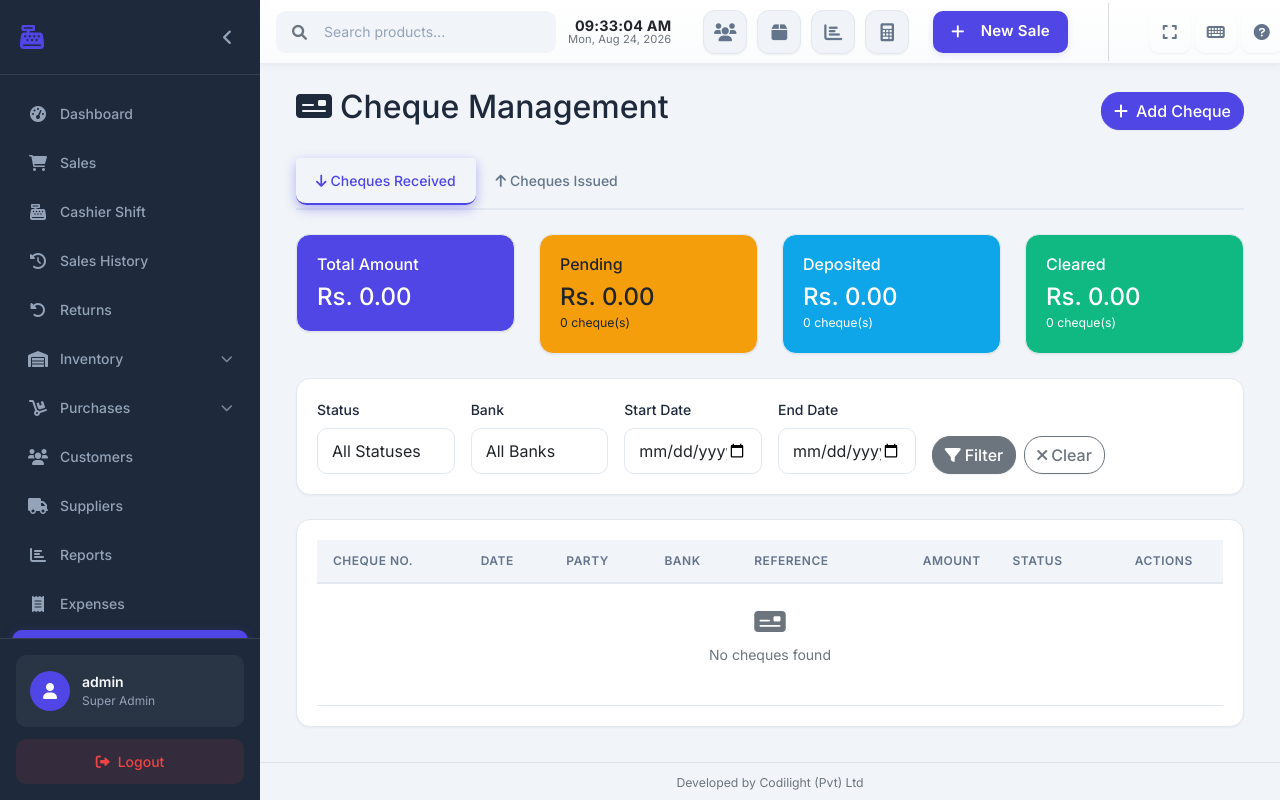
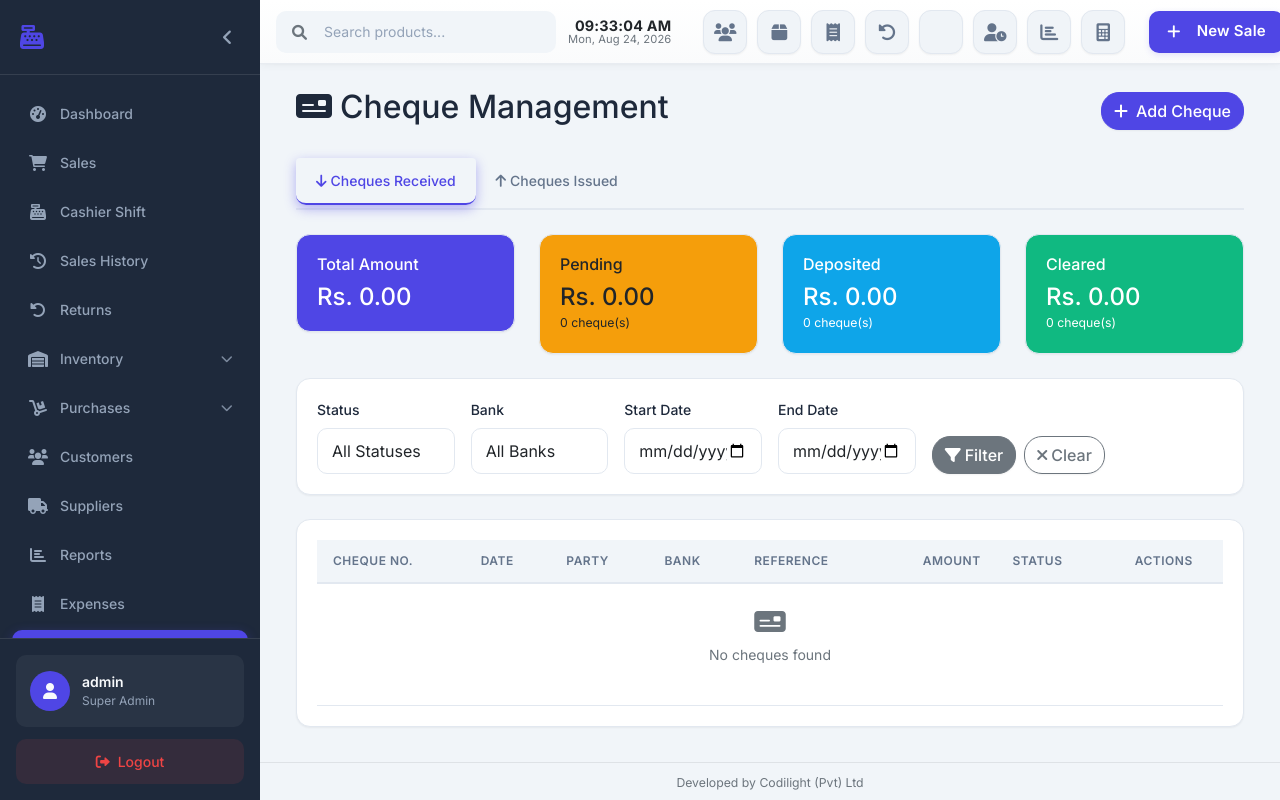
Before and after one commit to myposweb3-cyber/infixindustries, a Flask app: page /cheques in a window 1280 px wide. Run offline with Flask 3, Linux system fonts and the light colour scheme; a user stored in the database is signed in; data comes from the database, SQL or seed files in the repository; data that the repository does not hold is empty; some libraries are stand-ins or nearby versions.

Commit message:
Improve header quick actions

```diff
--- a/app/static/js/app.js
+++ b/app/static/js/app.js
@@ -305,7 +305,10 @@ document.addEventListener('DOMContentLoaded', function() {
         btn.addEventListener('click', function(e) {
             const url = this.dataset.url;
             if (url) {
-                window.location.href = url;
+                // The explicit destination keeps keyboard/touch activation consistent
+                // with the visual quick-action button and avoids duplicate navigation.
+                e.preventDefault();
+                window.location.assign(url);
             }
         });
 
@@ -354,6 +357,7 @@ document.addEventListener('DOMContentLoaded', function() {
             'R': '/sales/returns',              // Returns
             'B': '/sales/sales?held=true',      // Hold Bills
             'E': '/expenses/expenses',          // Expenses
+            'S': '/shifts/shifts',               // Cashier Shifts
             'T': '/reports/reports'             // Reports
         };
 
--- a/app/templates/base.html
+++ b/app/templates/base.html
@@ -273,16 +273,28 @@
 
                     <!-- Quick Nav Buttons -->
                     <div class="d-none d-lg-flex align-items-center gap-2 quick-nav-buttons">
-                        <a href="{{ url_for('customers.customers') }}" class="btn btn-link text-secondary text-decoration-none quick-nav-btn" data-bs-toggle="tooltip" title="Customers">
+                        <a href="{{ url_for('customers.customers') }}" class="btn btn-link text-secondary text-decoration-none quick-nav-btn quick-nav-button" data-url="{{ url_for('customers.customers') }}" data-shortcut="C" data-bs-toggle="tooltip" title="Customers (C)" aria-label="Customers">
                             <i class="fas fa-users"></i>
                         </a>
-                        <a href="{{ url_for('inventory.inventory') }}" class="btn btn-link text-secondary text-decoration-none quick-nav-btn" data-bs-toggle="tooltip" title="Inventory">
+                        <a href="{{ url_for('inventory.inventory') }}" class="btn btn-link text-secondary text-decoration-none quick-nav-btn quick-nav-button" data-url="{{ url_for('inventory.inventory') }}" data-shortcut="P" data-bs-toggle="tooltip" title="Products / Inventory (P)" aria-label="Products and Inventory">
                             <i class="fas fa-box"></i>
                         </a>
-                        <a href="{{ url_for('reports.reports') }}" class="btn btn-link text-secondary text-decoration-none quick-nav-btn" data-bs-toggle="tooltip" title="Reports">
+                        <a href="{{ url_for('sales.sales_history') }}" class="btn btn-link text-secondary text-decoration-none quick-nav-btn quick-nav-button" data-url="{{ url_for('sales.sales_history') }}" data-shortcut="H" data-bs-toggle="tooltip" title="Sales History (H)" aria-label="Sales History">
+                            <i class="fas fa-receipt"></i>
+                        </a>
+                        <a href="{{ url_for('sales.returns') }}" class="btn btn-link text-secondary text-decoration-none quick-nav-btn quick-nav-button" data-url="{{ url_for('sales.returns') }}" data-shortcut="R" data-bs-toggle="tooltip" title="Returns (R)" aria-label="Returns">
+                            <i class="fas fa-rotate-left"></i>
+                        </a>
+                        <a href="{{ url_for('expenses.expenses') }}" class="btn btn-link text-secondary text-decoration-none quick-nav-btn quick-nav-button" data-url="{{ url_for('expenses.expenses') }}" data-shortcut="E" data-bs-toggle="tooltip" title="Expenses (E)" aria-label="Expenses">
+                            <i class="fas fa-money-bill-transfer"></i>
+                        </a>
+                        <a href="{{ url_for('shifts.shifts_page') }}" class="btn btn-link text-secondary text-decoration-none quick-nav-btn quick-nav-button" data-url="{{ url_for('shifts.shifts_page') }}" data-shortcut="S" data-bs-toggle="tooltip" title="Cashier Shifts (S)" aria-label="Cashier Shifts">
+                            <i class="fas fa-user-clock"></i>
+                        </a>
+                        <a href="{{ url_for('reports.reports') }}" class="btn btn-link text-secondary text-decoration-none quick-nav-btn quick-nav-button" data-url="{{ url_for('reports.reports') }}" data-shortcut="T" data-bs-toggle="tooltip" title="Reports (T)" aria-label="Reports">
                             <i class="fas fa-chart-bar"></i>
                         </a>
-                        <button class="btn btn-link text-secondary text-decoration-none quick-nav-btn" id="calculatorBtn" data-bs-toggle="tooltip" title="Calculator">
+                        <button type="button" class="btn btn-link text-secondary text-decoration-none quick-nav-btn" id="calculatorBtn" data-bs-toggle="tooltip" title="Calculator" aria-label="Calculator">
                             <i class="fas fa-calculator"></i>
                         </button>
                     </div>
@@ -326,7 +338,7 @@
                                     </li>
                                 </div>
                                 <li><hr class="dropdown-divider my-0"></li>
-                                <li><a class="dropdown-item text-center small text-muted py-2" href="#">View all notifications</a></li>
+                                <li><a class="dropdown-item text-center small text-muted py-2" href="{{ url_for('reports.reports') }}">View notification-related reports</a></li>
                             </ul>
                         </div>
                     </div>
@@ -476,6 +488,7 @@
                         <li><strong>R</strong> — Returns</li>
                         <li><strong>B</strong> — Hold Bills</li>
                         <li><strong>E</strong> — Expenses</li>
+                        <li><strong>S</strong> — Cashier Shifts</li>
                         <li><strong>T</strong> — Reports</li>
                         <li><strong>?</strong> — Open this help</li>
                     </ul>
```
